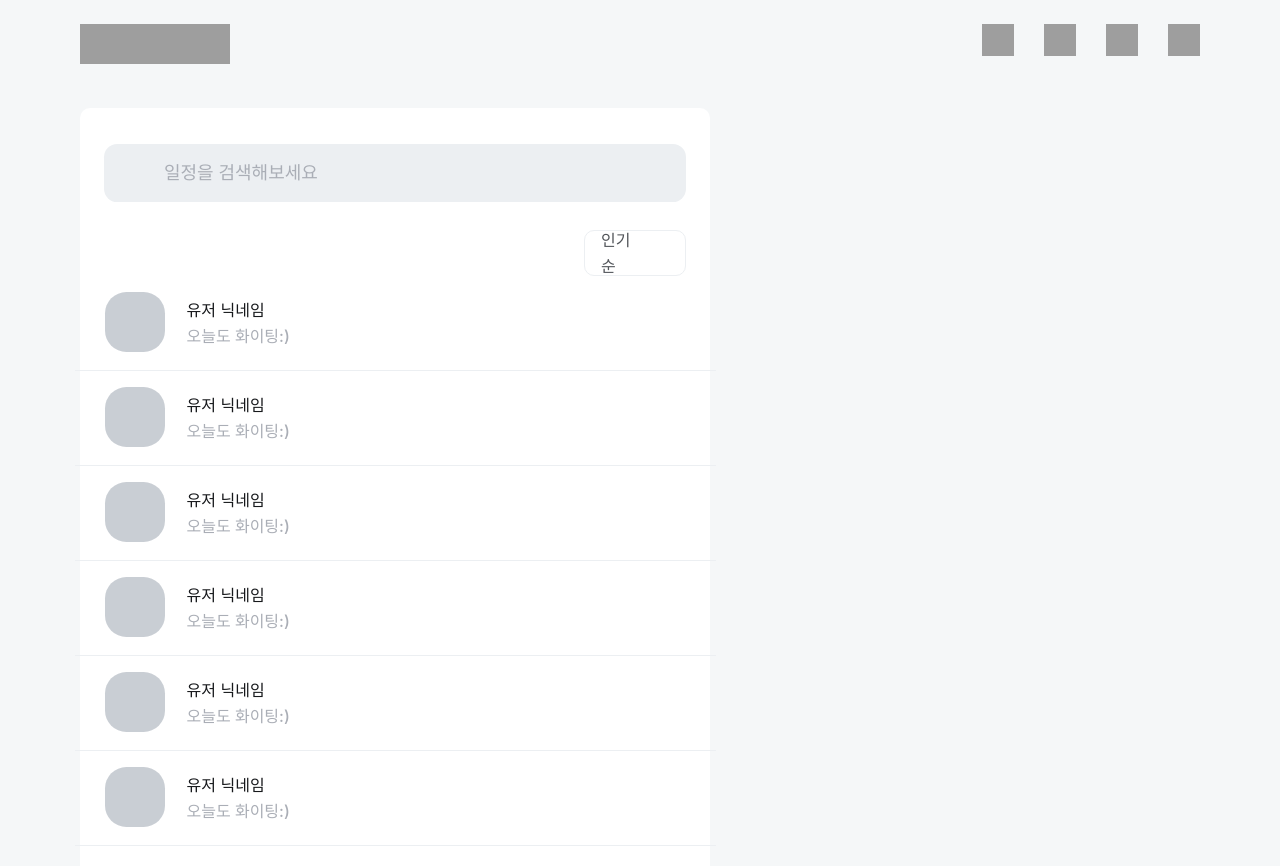
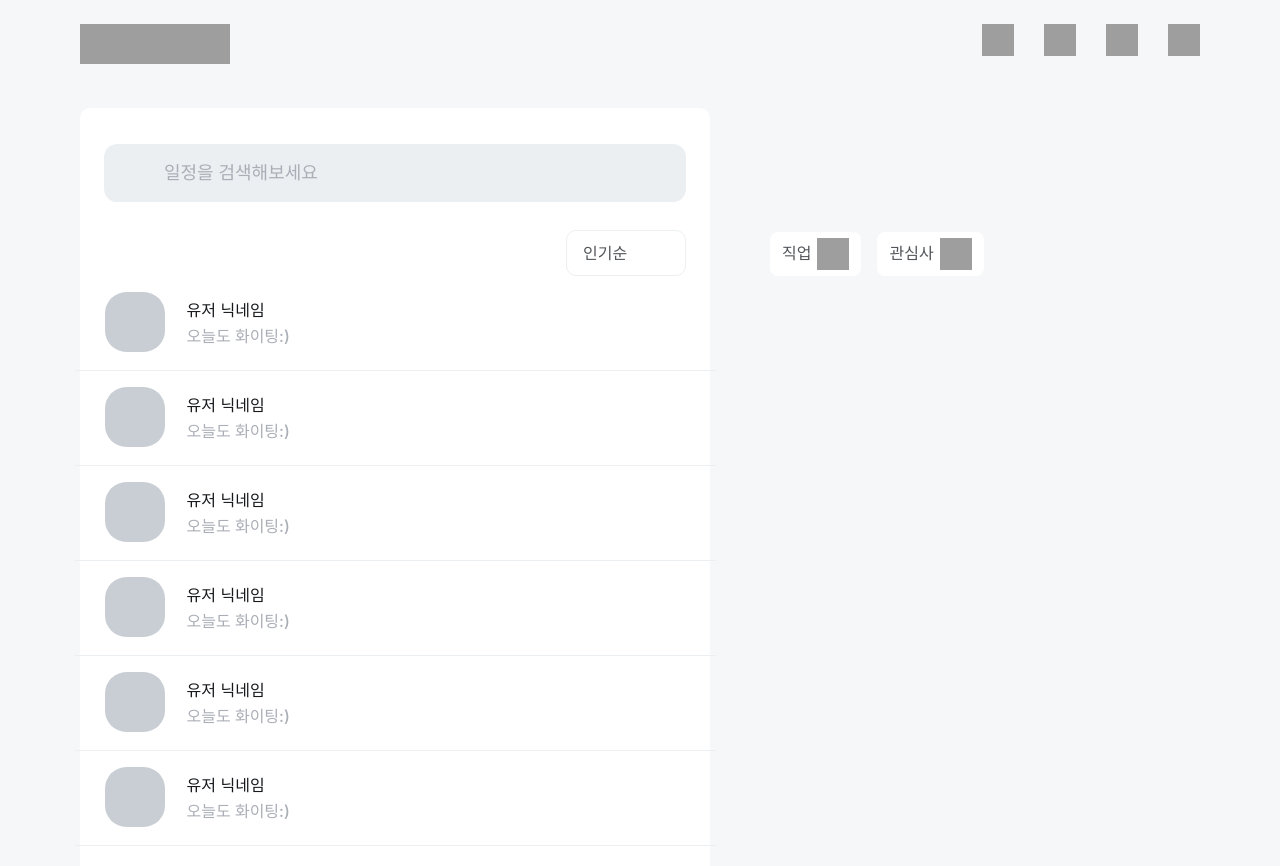
Before and after one commit to YAPP-Github/20th-ALL-Rounder-Team-1-Web, a React app: page /search in a window 1280 px wide. Shown: the top 866 px of the page. Built offline with nearby package versions, Linux system fonts and the light colour scheme; grey boxes are pictures that could not be loaded; a web font is replaced by a local one.

Commit message:
:sparkles: 우측 관심사 선택 생성

```diff
--- a/src/common/search/CurrentCategoryList.tsx
+++ b/src/common/search/CurrentCategoryList.tsx
@@ -51,7 +51,6 @@ export const CurrentCategoryList = ({
 const Wrapper = styled.div`
   width: 582px;
   height: 844px;
-  margin-top: 38px;
   background-color: #fff;
   border-radius: 10px;
   display: flex;
@@ -79,7 +78,7 @@ const Sorting = styled.div`
   appearance: none;
   border: 1px solid ${({ theme: { colors } }) => colors.Gray200};
   cursor: pointer;
-  width: 68px;
+  width: 86px;
   height: 28px;
   border-radius: 10px;
   padding: 8px 16px;
@@ -90,6 +89,7 @@ const Sorting = styled.div`
   h1 {
     color: ${({ theme: { colors } }) => colors.Gray700};
     ${({ theme: { fonts } }) => fonts.Body1}
+    width: 56px;
   }
 
   i.sort_icon {
--- /dev/null
+++ b/src/pages/search/components/FilterResult.tsx
@@ -0,0 +1,126 @@
+import { useState } from 'react';
+import styled from 'styled-components';
+
+import { Interest } from '@/common';
+import { INTERESTS, JOBS } from '@/utils';
+
+export const FilterResult = () => {
+  const [isJobClicked, setIsJobClicked] = useState(false);
+  const [isInterestClicked, setIsInterestClicked] = useState(false);
+  const [totalJobs, setTotalJobs] = useState<string[]>([]);
+  const [totalInterests, setTotalInterests] = useState<string[]>([]);
+
+  const onClickJob = () => {
+    setIsInterestClicked(false);
+    setIsJobClicked(!isJobClicked);
+  };
+
+  const onClickInterest = () => {
+    setIsJobClicked(false);
+    setIsInterestClicked(!isInterestClicked);
+  };
+
+  const totalCount = (total: string[]) => {
+    return total.length > 0 ? total.length : '';
+  };
+
+  const isChosen = (currentKeyword: string, total: string[]) => {
+    return total.includes(currentKeyword);
+  };
+
+  return (
+    <Wrapper>
+      <FilterButtons>
+        <button className="filter-button" onClick={onClickJob}>
+          <p className="filter-category">직업</p>
+          <p className="total-count">{totalCount(totalJobs)}</p>
+          <i className={isJobClicked ? 'up' : 'down'} />
+        </button>
+        <button className="filter-button" onClick={onClickInterest}>
+          <p className="filter-category">관심사</p>
+          <p className="total-count">{totalCount(totalInterests)}</p>
+          <i className={isInterestClicked ? 'up' : 'down'} />
+        </button>
+      </FilterButtons>
+      <div>
+        {isJobClicked && (
+          <JobWrapper>
+            {JOBS.map((job) => (
+              <Interest
+                className="select_interest"
+                name={job}
+                totalChoices={totalJobs}
+                setTotalChoices={setTotalJobs}
+                isChosen={isChosen(job, totalJobs)}
+              />
+            ))}
+          </JobWrapper>
+        )}
+        {isInterestClicked && (
+          <JobWrapper>
+            {INTERESTS.map((interest) => (
+              <Interest
+                className="select_interest"
+                name={interest}
+                totalChoices={totalInterests}
+                setTotalChoices={setTotalInterests}
+                isChosen={isChosen(interest, totalInterests)}
+              />
+            ))}
+          </JobWrapper>
+        )}
+      </div>
+    </Wrapper>
+  );
+};
+
+const Wrapper = styled.div`
+  margin-top: 124px;
+  margin-left: 60px;
+`;
+
+const FilterButtons = styled.div`
+  display: flex;
+  align-items: center;
+  margin-bottom: 41px;
+
+  button.filter-button {
+    height: 44px;
+    padding: 6px 12px;
+    border-radius: 8px;
+    background-color: #fff;
+    margin-right: 16px;
+    display: flex;
+    align-items: center;
+  }
+
+  p {
+    font-size: 16px;
+    line-height: 25.6px;
+  }
+
+  p.filter-category {
+    font-weight: 500;
+    color: ${({ theme: { colors } }) => colors.Gray700};
+    margin-right: 6px;
+  }
+
+  .total-count {
+    font-weight: 700;
+    color: ${({ theme: { colors } }) => colors.WeekandBlue};
+  }
+
+  i.down {
+    ${({ theme: { icon } }) => icon('../assets/css_sprites.png', 32, 32)}
+    background-position: -114px -199px;
+  }
+
+  i.up {
+    ${({ theme: { icon } }) => icon('../assets/css_sprites.png', 32, 32)}
+    background-position: -166px -199px;
+  }
+`;
+
+const JobWrapper = styled.div`
+  width: 384px;
+`;
--- a/src/pages/search/components/index.ts
+++ b/src/pages/search/components/index.ts
@@ -1 +1,2 @@
+export * from './FilterResult';
 export * from './SearchContent';
--- a/src/pages/search/index.tsx
+++ b/src/pages/search/index.tsx
@@ -1,17 +1,27 @@
+import styled from 'styled-components';
+
 import { SearchContents } from './components/SearchContents';
+import { FilterResult } from './components';
 
 import { CurrentCategoryList, PageLayout } from '@/common';
 
 const Search = () => {
   return (
     <PageLayout isFooter={false}>
-      <CurrentCategoryList
-        showAllowingRange={false}
-        sortingMenus={['인기순', '팔로워순', '오름차순', '내림차순']}
-        listingContents={<SearchContents />}
-      />
+      <Wrapper>
+        <CurrentCategoryList
+          showAllowingRange={false}
+          sortingMenus={['인기순', '팔로워순', '오름차순', '내림차순']}
+          listingContents={<SearchContents />}
+        />
+        <FilterResult />
+      </Wrapper>
     </PageLayout>
   );
 };
 
+const Wrapper = styled.div`
+  display: flex;
+`;
+
 export default Search;
```
